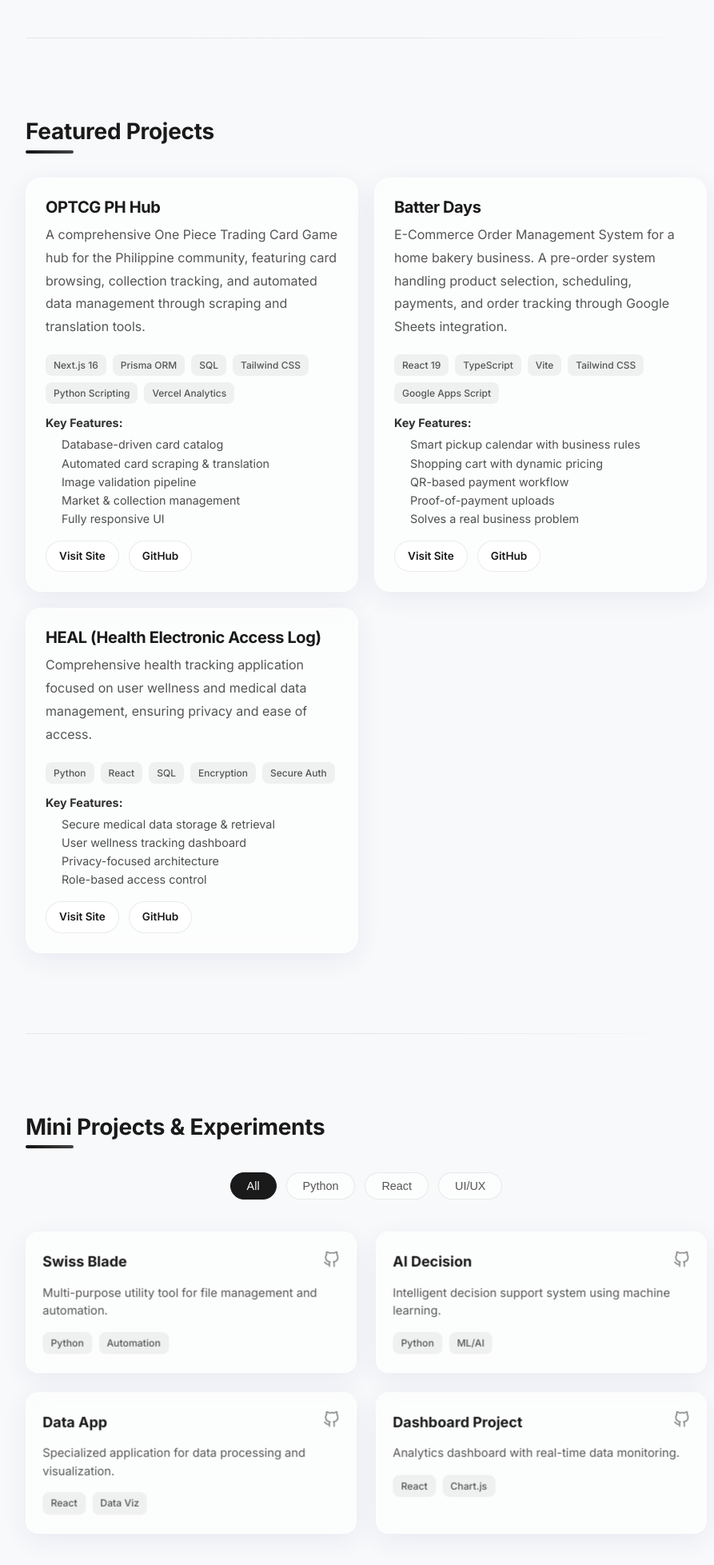
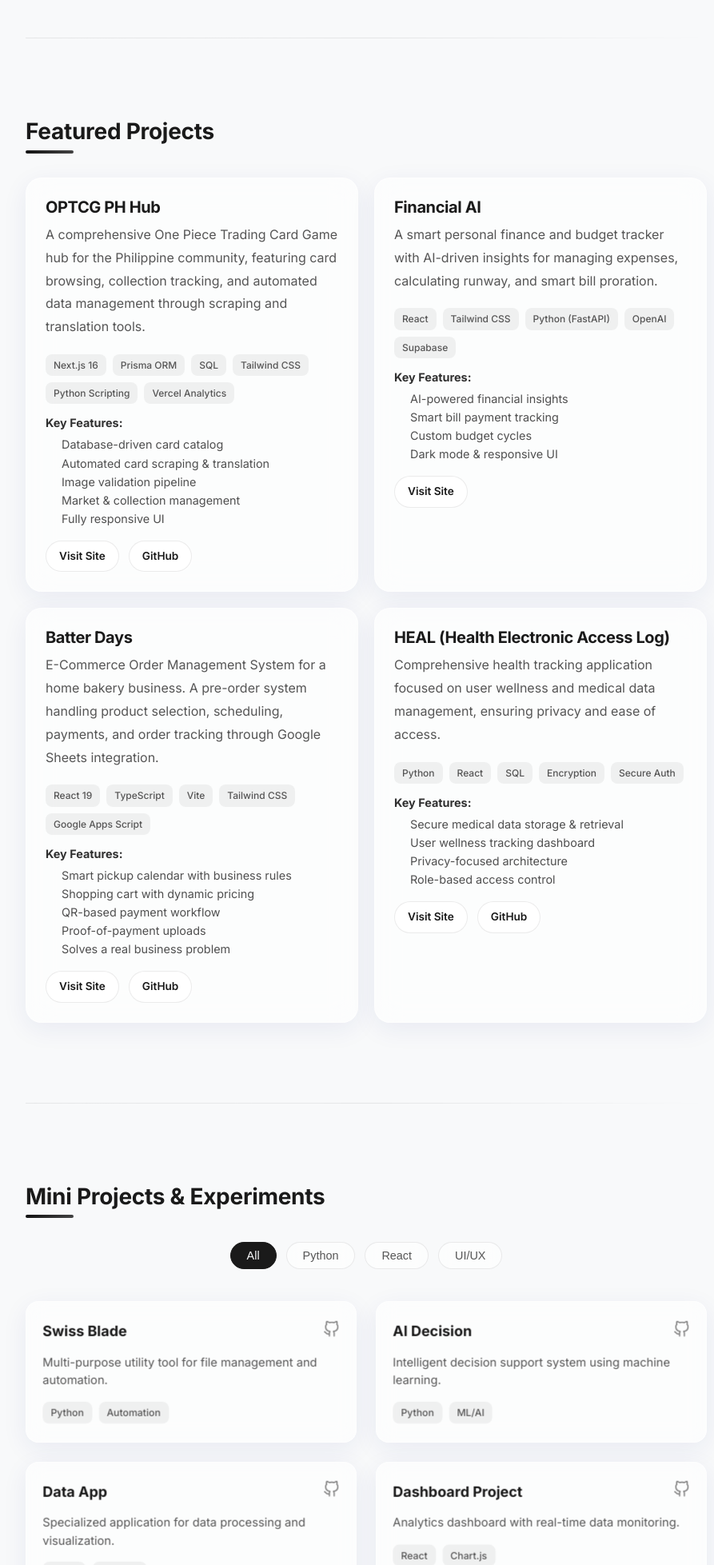
Before and after one commit to Noymiii/Noymiii.github.io, a Flask app: page / in a window 1280 px wide. Shown: the part 1612-3569 px from the top of the page at 80% size, without its empty margins (182-1075 px from the left). Run offline with Flask 3, Linux system fonts and the light colour scheme.

Commit message:
Add Financial AI project to portfolio

```diff
--- a/system_prompt.txt
+++ b/system_prompt.txt
@@ -23,18 +23,23 @@ Your tone must match the website's "Premium Glass & Glow" aesthetic: **Sleek, Mo
 - **Frameworks:** Flask, React 19, Next.js 16, Node.js, Tailwind CSS
 - **Tools & Infra:** Docker, AWS, Redis, Git, Vercel, Google Apps Script, Prisma ORM
 
-## Featured Projects (The "Big Three")
+## Featured Projects
 1.  **OPTCG PH Hub** (Next.js 16, Prisma, Python)
     *   *What it is:* A comprehensive One Piece TCG hub for the Philippine community.
     *   *Key Tech:* Database-driven catalog, automated Python scraping for card data, Vercel Analytics.
     *   *Impact:* Centralized market and collection management for players.
 
-2.  **Batter Days** (React 19, TypeScript, Google Apps Script)
+2.  **Financial AI** (React, Python, Supabase, OpenAI)
+    *   *What it is:* A smart personal finance and budget tracker with AI insights.
+    *   *Key Tech:* AI-powered insights, smart bill proration, custom budget cycles.
+    *   *Impact:* Provides actionable financial intelligence and tracking.
+
+3.  **Batter Days** (React 19, TypeScript, Google Apps Script)
     *   *What it is:* An E-Commerce pre-order system for a home bakery.
     *   *Key Tech:* Smart pickup calendar, QR-based payments, Google Sheets integration.
     *   *Impact:* Solved real business logistics for a small business.
 
-3.  **HEAL (Health Electronic Access Log)** (Python, React, SQL)
+4.  **HEAL (Health Electronic Access Log)** (Python, React, SQL)
     *   *What it is:* A privacy-focused health tracking application.
     *   *Key Tech:* Secure encryption, role-based access control, wellness dashboard.
 
--- a/templates/index.html
+++ b/templates/index.html
@@ -139,8 +139,33 @@
                     </div>
                 </div>
 
+                <!-- Financial AI -->
+                <div class="project-item" style="--delay: 0.2s">
+                    <h3>Financial AI</h3>
+                    <p>A smart personal finance and budget tracker with AI-driven insights for managing expenses, calculating runway, and smart bill proration.</p>
+                    <div class="mini-tech-stack">
+                        <span class="mini-tag">React</span>
+                        <span class="mini-tag">Tailwind CSS</span>
+                        <span class="mini-tag">Python (FastAPI)</span>
+                        <span class="mini-tag">OpenAI</span>
+                        <span class="mini-tag">Supabase</span>
+                    </div>
+                    <div style="margin-top: 12px; font-size: 0.9rem; opacity: 0.9;">
+                        <strong>Key Features:</strong>
+                        <ul style="margin-top: 4px; padding-left: 20px; opacity: 0.85; width: 100%;">
+                            <li>AI-powered financial insights</li>
+                            <li>Smart bill payment tracking</li>
+                            <li>Custom budget cycles</li>
+                            <li>Dark mode & responsive UI</li>
+                        </ul>
+                    </div>
+                    <div class="hero-links" style="margin-top: 16px;">
+                        <a href="https://financial-ai-coral.vercel.app/" target="_blank">Visit Site</a>
+                    </div>
+                </div>
+
                 <!-- Batter Days -->
-                <div class="project-item" style="--delay: 0.2s">
+                <div class="project-item" style="--delay: 0.3s">
                     <h3>Batter Days</h3>
                     <p>E-Commerce Order Management System for a home bakery business. A pre-order system handling
                         product selection, scheduling, payments, and order tracking through Google Sheets integration.
@@ -169,7 +194,7 @@
                 </div>
 
                 <!-- HEAL (Health Electronic Access Log) -->
-                <div class="project-item" style="--delay: 0.3s">
+                <div class="project-item" style="--delay: 0.4s">
                     <h3>HEAL (Health Electronic Access Log)</h3>
                     <p>Comprehensive health tracking application focused on user wellness and medical data management,
                         ensuring privacy and ease of access.</p>
```
Also changed, not shown: README.md.
